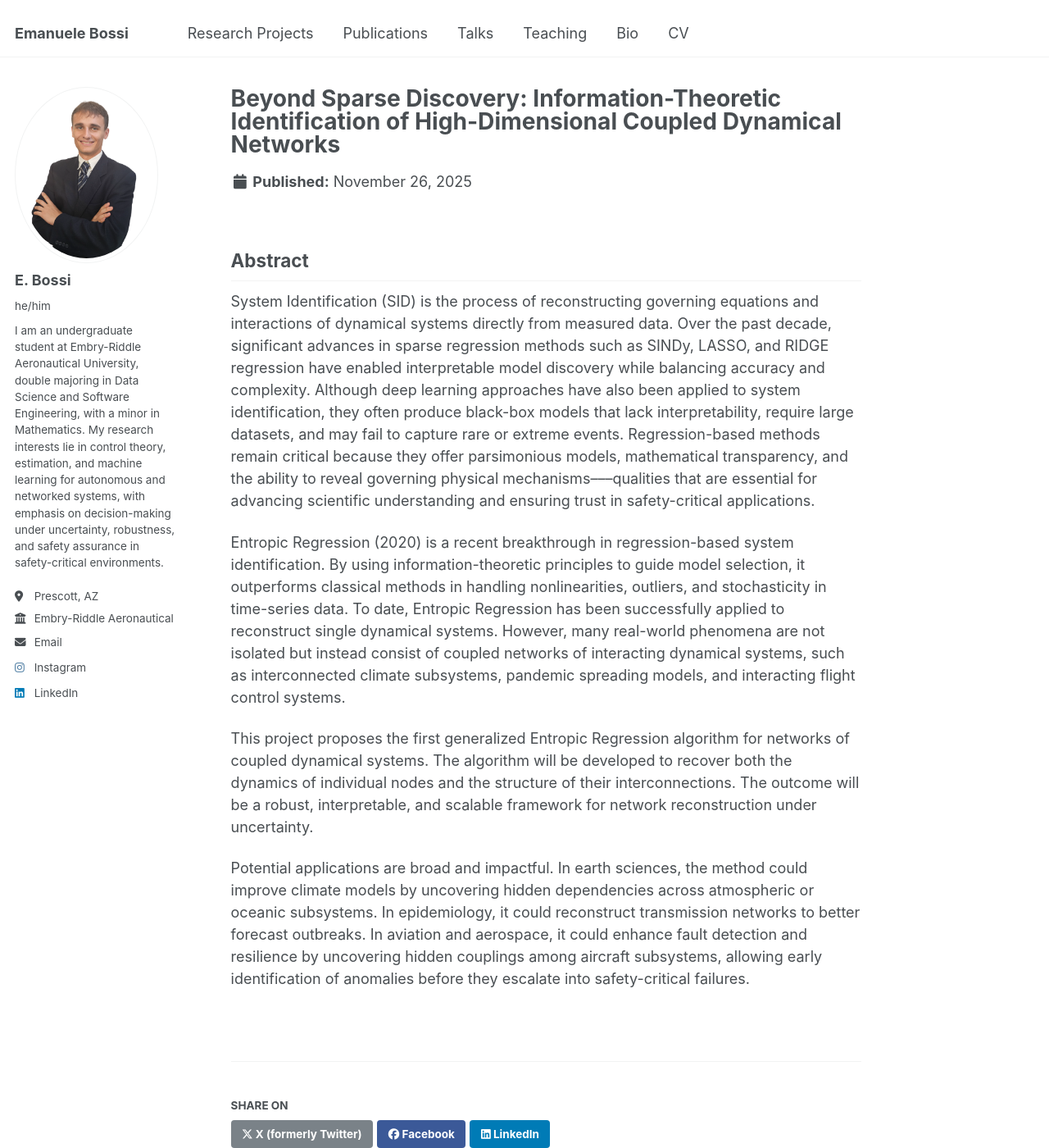
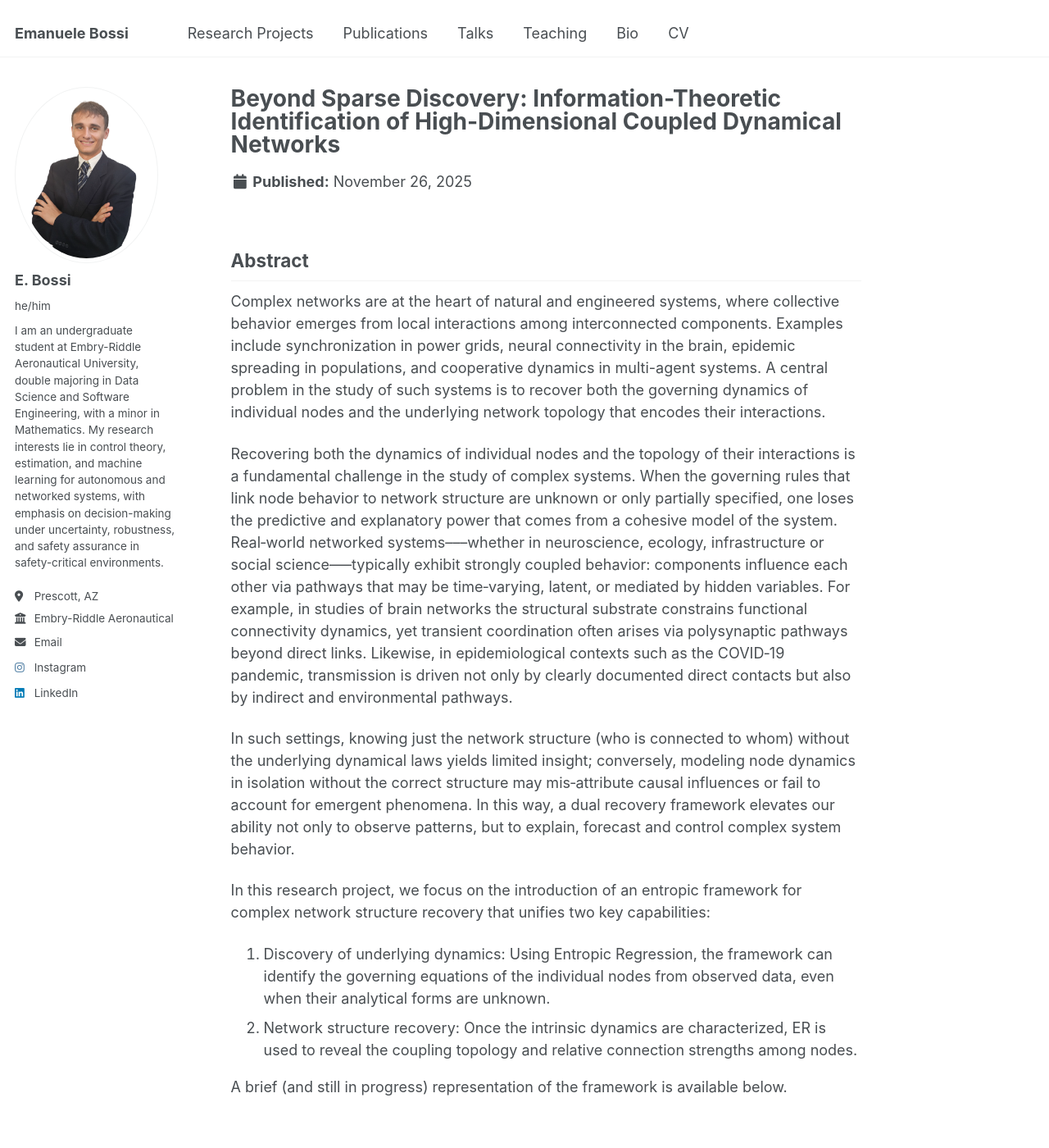
Before and after one commit to bossiemanuele/bossiemanuele.github.io, a Jekyll site: the page built from _portfolio/00_ER.md, in a window 1280 px wide and 1400 px high. Shown: the whole window at 82% size. Built offline with Jekyll 4.4.1, drawn with Linux system fonts in a browser that asks for light colours.

Commit message:
Update 00_ER.md

```diff
--- a/_portfolio/00_ER.md
+++ b/_portfolio/00_ER.md
@@ -1,15 +1,20 @@
 ---
 title: "Beyond Sparse Discovery: Information-Theoretic Identification of High-Dimensional Coupled Dynamical Networks"
-excerpt: "This project extends Entropic Regression to networks of coupled dynamical systems, enabling interpretable reconstruction of both individual dynamics and interconnections. The approach promises robust, scalable modeling with applications in climate science, epidemiology, and aerospace for uncovering hidden dependencies and improving prediction, fault detection, and safety."
+excerpt: "This project extends Entropic Regression to networks of coupled dynamical systems, enabling interpretable reconstruction of both individual dynamics and interconnections. The approach promises robust, scalable modeling with applications in climate science, epidemiology, and aerospace."
 collection: portfolio
 ---
 
 ## Abstract
 
-System Identification (SID) is the process of reconstructing governing equations and interactions of dynamical systems directly from measured data. Over the past decade, significant advances in sparse regression methods such as SINDy, LASSO, and RIDGE regression have enabled interpretable model discovery while balancing accuracy and complexity. Although deep learning approaches have also been applied to system identification, they often produce black-box models that lack interpretability, require large datasets, and may fail to capture rare or extreme events. Regression-based methods remain critical because they offer parsimonious models, mathematical transparency, and the ability to reveal governing physical mechanisms–––qualities that are essential for advancing scientific understanding and ensuring trust in safety-critical applications.
+Complex networks are at the heart of natural and engineered systems, where collective behavior emerges from local interactions among interconnected components. Examples include synchronization in power grids, neural connectivity in the brain, epidemic spreading in populations, and cooperative dynamics in multi-agent systems. A central problem in the study of such systems is to recover both the governing dynamics of individual nodes and the underlying network topology that encodes their interactions.
 
-Entropic Regression (2020) is a recent breakthrough in regression-based system identification. By using information-theoretic principles to guide model selection, it outperforms classical methods in handling nonlinearities, outliers, and stochasticity in time-series data. To date, Entropic Regression has been successfully applied to reconstruct single dynamical systems. However, many real-world phenomena are not isolated but instead consist of coupled networks of interacting dynamical systems, such as interconnected climate subsystems, pandemic spreading models, and interacting flight control systems.
+Recovering both the dynamics of individual nodes and the topology of their interactions is a fundamental challenge in the study of complex systems. When the governing rules that link node behavior to network structure are unknown or only partially specified, one loses the predictive and explanatory power that comes from a cohesive model of the system. Real‑world networked systems–––whether in neuroscience, ecology, infrastructure or social science–––typically exhibit strongly coupled behavior: components influence each other via pathways that may be time‑varying, latent, or mediated by hidden variables. For example, in studies of brain networks the structural substrate constrains functional connectivity dynamics, yet transient coordination often arises via polysynaptic pathways beyond direct links. Likewise, in epidemiological contexts such as the COVID‑19 pandemic, transmission is driven not only by clearly documented direct contacts but also by indirect and environmental pathways.
 
-This project proposes the first generalized Entropic Regression algorithm for networks of coupled dynamical systems. The algorithm will be developed to recover both the dynamics of individual nodes and the structure of their interconnections. The outcome will be a robust, interpretable, and scalable framework for network reconstruction under uncertainty.
+In such settings, knowing just the network structure (who is connected to whom) without the underlying dynamical laws yields limited insight; conversely, modeling node dynamics in isolation without the correct structure may mis‐attribute causal influences or fail to account for emergent phenomena. In this way, a dual recovery framework elevates our ability not only to observe patterns, but to explain, forecast and control complex system behavior.
 
-Potential applications are broad and impactful. In earth sciences, the method could improve climate models by uncovering hidden dependencies across atmospheric or oceanic subsystems. In epidemiology, it could reconstruct transmission networks to better forecast outbreaks. In aviation and aerospace, it could enhance fault detection and resilience by uncovering hidden couplings among aircraft subsystems, allowing early identification of anomalies before they escalate into safety-critical failures.
+In this research project, we focus on the introduction of an entropic framework for complex network structure recovery that unifies two key capabilities:
+
+1. Discovery of underlying dynamics: Using Entropic Regression, the framework can identify the governing equations of the individual nodes from observed data, even when their analytical forms are unknown.
+2. Network structure recovery: Once the intrinsic dynamics are characterized, ER is used to reveal the coupling topology and relative connection strengths among nodes.
+
+A brief (and still in progress) representation of the framework is available below.
```
